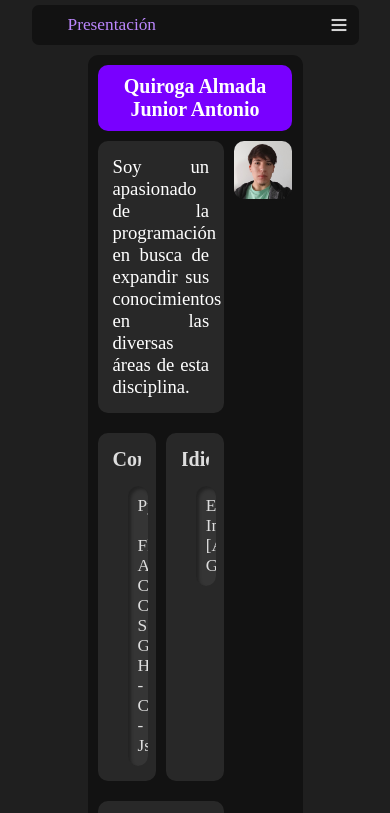
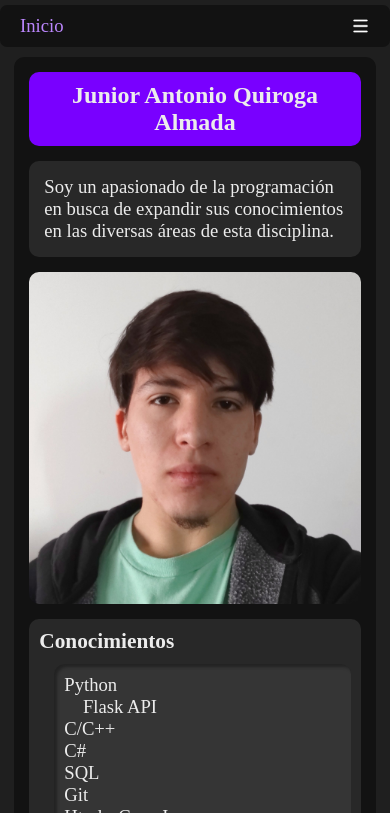
Before and after one commit to JuniorQuiroga/PersonalWebPage, a plain HTML site: page index.html in a window 390 px wide. Shown: the part 62-875 px from the top of the page. Drawn offline with Linux system fonts and the light colour scheme.

Commit message:
card con flex, nav rehecho, implementacion de funciones

```diff
--- a/index.html
+++ b/index.html
@@ -1,20 +1,21 @@
 <!DOCTYPE html>
 <html lang="es">
     <head>
-        <title>Presentaci&#243;n</title>
+        <title>Inicio</title>
         <link rel="stylesheet" href="styles.css">
         <script type="text/javascript" src="scripts/drop_navbar.js"></script>
         <meta name="viewport" content="width=device-width, initial-scale=1.0">
+        <meta charset="UTF-8">
     </head>
 
     <body>
         <header>
-            <div class="web_name"> <span>Presentaci&#243;n<span> </div>
+            <div class="web_name"> <span>Inicio<span> </div>
         </header>
 
         <nav>
             <div class="navegation" id="top-nav">
-                <a href="index.html" id="active">Presentaci&#243;n</a>
+                <a href="index.html" id="active">Inicio</a>
                 <a href="projects.html">Proyectos</a>
                 <a  class="menu" id="active" onclick="dropNav()">
                     <img src="images/hamburger_button_menu_icon_155296.png" alt="" >
@@ -25,10 +26,20 @@
 		<section>
 			<div id="card">
                 <div id="container">
-                    <span id="item0">Quiroga Almada Junior Antonio</span>
-                    <p id="item1">Soy un apasionado de la programaci&#243;n en busca de expandir sus conocimientos en las diversas &#225;reas de esta disciplina.</p>
+                    <div id="item0">
+                        <span>Junior Antonio Quiroga Almada</span>
+                    </div>
 
-                    <img src="images/profile 1.jpg" id="item2" alt="">
+                    <div id="container2">
+                        <div id="item1">
+                            <p>Soy un apasionado de la programaci&#243;n en busca de expandir sus conocimientos en las diversas &#225;reas de esta disciplina.</p>
+                        </div>
+
+                        <div id="item2">
+                            <img src="images/profile 1.jpg" alt="">
+                        </div>
+                    </div>
+
 
                     <div class="articulo" id="item3">
                         <span>Conocimientos</span>
--- a/styles.css
+++ b/styles.css
@@ -1,3 +1,16 @@
+:root{
+	--bg:rgb(31, 31, 31);
+	--hl:rgb(187, 134, 252);
+	--hl-dark:rgb(121, 0, 255);
+	--text-art:rgb(236, 236, 236);
+	--dark1-art:rgb(18, 18, 18);
+	--dark2-art:rgb(40, 40, 40);
+	--dark3-art:rgba(69, 69, 69, 0.459);
+	--tittle-size:18pt;
+	--subtittle-size:16pt;
+	--text-size:14pt;
+}
+
 *{
 	padding: 0;
 	margin: 0;
@@ -7,57 +20,48 @@
 	display: block;
 }
 
-body{
-	background-color: rgb(31, 31, 31);
-}
-title{
-	display: none;
-}
+body{background-color: var(--bg);}
+title{display: none;}
 
 
 /*TITULO*/
 .web_name{
-	background: rgb(18, 18, 18);
+	background: var(--dark1-art);
 
 	text-align: center;
 	border-radius:50px;
-	font-size: 18pt;
+	font-size: var(--tittle-size);
 	font-weight: bolder;
 
 	padding: 10px;
-	margin: 10px 20% 10px 20%;
+	margin: 10px 20%;
 }
 
 .web_name span{
-	color: rgb(255,255,255);
+	color: var(--text-art);
 }
 
 /*NAVEGACION*/
 .navegation {
+	display: flex;
+	flex-direction: row;
+	justify-content: center;
+
 	border-radius: 7px;
-	padding-left: 15px;
-	margin: auto;
 	margin-bottom: 10px;
-	width: 80vw;
 
 	list-style-type: none;
 	overflow: hidden;
-
-	background-color: rgb(18, 18, 18);
-
+	background-color: var(--dark1-art);
 }
 
 .navegation a {
-	float: left;
-	color: rgb(187, 134, 252);
-	text-align: center;
+	color: var(--hl);
 	text-decoration: none;
-	font-size: 13pt;
+	font-size: var(--text-size);
 
-	display: block;
 	border-radius: 5px;
-	padding: 5px 16px;
-	margin: 5px ;
+	padding: 10px 20px;
 }
 
 .navegation a:hover {
@@ -65,137 +69,176 @@ title{
 	box-shadow: 0px 2px 5px rgba(149, 127, 176, 0.164);
 }
 
-.navegation a.menu{
-	display: none;
-}
+.navegation a.menu{ display: none; }
 
-@media screen and (max-width: 480px) {
-	.navegation a:not(#active){display: none;}
+/*Nav Responsive*/
+@media screen and (max-width: 720px) {
+
+	/*before drop*/
+	.navegation {
+		display: flex;
+		flex-direction: row;
+		justify-content: space-between;
+	}
+
+	.navegation a {
+		width: 100%;
+	}
+
+	.navegation a:not(#active){
+		display: none;
+	}
+
+	/*hamburger - still not drop*/
 	.navegation a.menu{
-		display: block;
-		width: 20px;
-		margin: 2px;
-		padding: 8px;
+		display: flex;
 		float: right;
+		width: 25px;
+	}
+	.navegation a.menu img{
 		filter:invert();
 	}
-}
 
-@media screen and (max-width: 480px) {
-	.navegation.responsive {position: relative;}
+	/*droped*/
+	.navegation.responsive {
+		display: flex;
+		flex-direction: column;
+		position: relative;
+	}
+
 
 	.navegation.responsive #active,
 	.navegation.responsive a:not(#active){
-		display:block;
-		text-align: left;
-		float: none;
+		display:flex;
 	}
 
+
+	.navegation.responsive a:not(.menu){
+		width: auto;
+	}
+
+	.navegation.responsive #active,
 	.navegation.responsive #active:not(.menu){
-		margin-right: 42px;
+		margin-right: 65px;
 	}
 
 	.navegation.responsive a.menu{
 		position:absolute;
-		right: 0px;
-		top: 0px;
+		right: -65px;
 	}
-
 }
 
 
 /*INTRODUCCIÓN BASE*/
 #card{
+	border-radius:10px;
+	width: 40vw;
+	padding: 15px ;
+	margin: auto;
+	margin-bottom: 10px;
+
+	background: var(--dark1-art);
+}
+
+#card #container{
 	display: flex;
 	flex-direction: column;
-	flex-wrap: wrap;
-	align-content: space-around;
-	justify-content: space-around;
-
-	border-radius:10px;
-	width: 50vw;
-	padding: 10px ;
-	margin: auto;
-
-	background: rgb(18, 18, 18);
+	gap:15px;
 }
 
-@media screen and (max-width: 480px) {
+#card #container2{
+	display: flex;
+	flex-direction: row;
+	gap:15px;
+
 
 }
 
-#card #container{
-	display: grid;
-	grid-template-columns: repeat(3,1fr);
-	gap:10px;
-}
-
 #card #item0{
-	grid-column: 1/4;
-
-	font-size: 15pt;
+	font-size: var(--tittle-size);
 	font-weight: bolder;
 
 	border-radius: 10px;
 	padding: 10px;
 	text-align: center;
-	color: rgb(256,256,256);
-	background-color: rgb(121, 0, 255);
+	color: var(--text-art);
+	background-color: var(--hl-dark);
 }
 
+
 #card #item1{
-	grid-column: 1/3;
+	width:70%;
 
-	font-size: 14pt;
-	text-align: justify;
+	font-size: var(--text-size);
+	text-align: left;
 	border-radius: 10px;
 	padding: 15px;
 
-	color: rgb(256,256,256);
+	color: var(--text-art);
 	background-color: rgb(40, 40, 40);
 }
-
-#card img{
-
+#card #item2{
+	width: 30%;
+	min-width: 200px;
+	height: 100%;
 	border-radius: 10px;
-	object-fit: cover;
-	object-position: 100% 0;
 }
 
-#card #item5{
-	grid-column: 1/3;
+@media screen and (max-width: 980px) {
+	#card{
+		width: 70vw;
+	}
 }
 
-#card #item6{
-	grid-column: 1/3;
+@media screen and (max-width: 550px) {
+	#card{
+		width: 85vw;
+	}
+
+	#card #container2{
+		flex-direction: column;
+	}
+
+	#card #item1{
+		width: auto;
+	}
+	#card #item2{
+		min-width: 20px;
+		width: 100%;
+	}
 }
-
 /*ARTICULOS DE POST*/
 .articulos{
+	display: flex;
+	flex-direction: column;
+	gap: 15px;
+
 	width: 1000px;
-	max-width: 90vw;
+	max-width: 85vw;
 	margin: auto;
+	padding: 15px;
+	border-radius: 14px;
+
+	background-color: var(--dark1-art);
 }
 
 .articulo{
-
 	border-radius:10px;
-	padding: 15px;
-	margin-top: 10px;
-	color: rgb(221, 221, 221);
-	background: rgb(40, 40, 40);
+	padding: 10px;
+	color: var(--text-art);
+	background: var(--dark2-art);
 }
 
 .articulo span{
-	margin-bottom:15px;
+	margin-bottom:10px;
 
-	font-size: 15pt;
+	font-size: var(--subtittle-size);
 	font-weight: bold;
 	border-radius:10px;
 }
 
 .articulo p{
-	font-size: 13pt;
+	font-size: var(--text-size);
 	text-align: left;
 
 	border-radius:10px;
@@ -203,9 +246,10 @@ title{
 	margin: 5px 0 0 15px;
 
 	box-shadow: inset 3px 3px 3px rgba(18, 18, 18, 0.5);;
-	background:  rgba(69, 69, 69, 0.459);
+	background:  var(--dark3-art);
 }
 
+/*Portfolio*/
 #fungus_page{
 	margin: auto;
 	margin-top: 10px;
@@ -215,6 +259,7 @@ title{
 }
 
 video{
+	margin: auto;
 	margin-top: 10px;
 	border-radius: 5px;
 }
```
Also changed, not shown: projects.html (+6 -5 lines).
